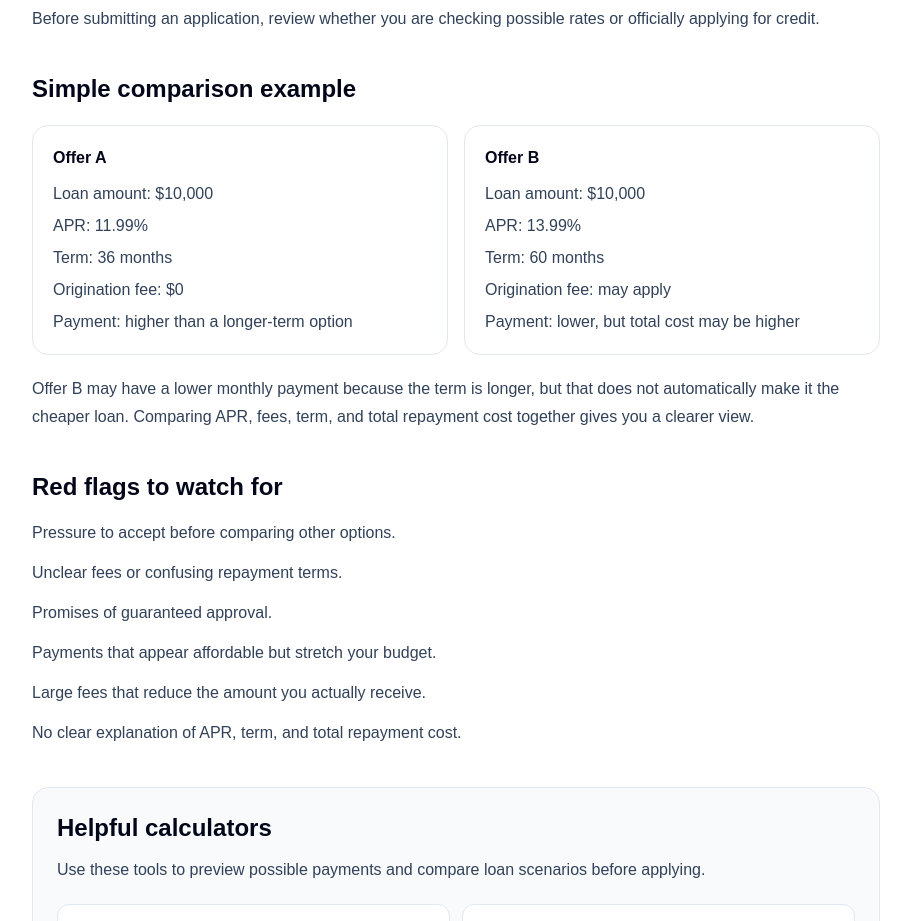
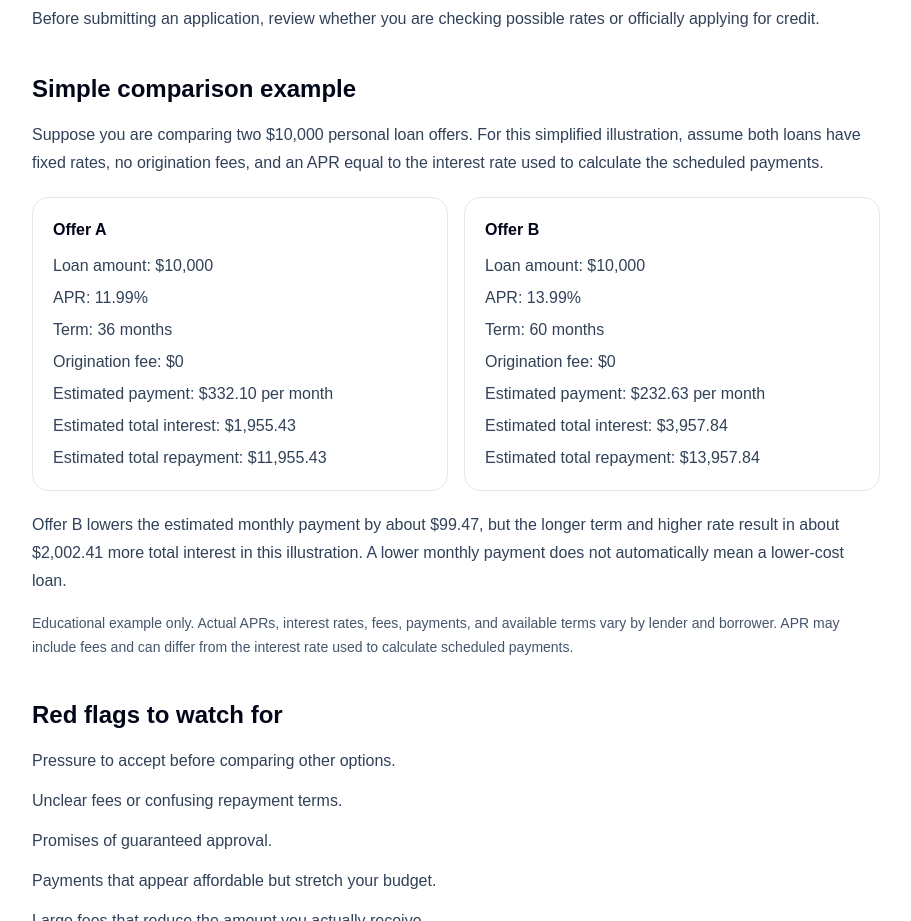
Before and after one commit to 39jorgegonzalez-lab/myloanpreview, a Next.js app: page /learning-center/how-to-compare-personal-loan-offers in a window 1280 px wide. Shown: the part 2200-3121 px from the top of the page, without its empty margins (184-1095 px from the left). Built offline with nearby package versions, Linux system fonts and the light colour scheme.

Commit message:
SEO: Add personal loan offer cost comparison

```diff
--- a/app/learning-center/how-to-compare-personal-loan-offers/page.tsx
+++ b/app/learning-center/how-to-compare-personal-loan-offers/page.tsx
@@ -217,7 +217,12 @@ export default function HowToComparePersonalLoanOffersPage() {
             <h2 className="text-2xl font-bold text-slate-950">
               Simple comparison example
             </h2>
-
+            <p className="mt-4 leading-7 text-slate-700">
+              Suppose you are comparing two $10,000 personal loan offers. For
+              this simplified illustration, assume both loans have fixed rates,
+              no origination fees, and an APR equal to the interest rate used
+              to calculate the scheduled payments.
+            </p>
             <div className="mt-5 grid gap-4 sm:grid-cols-2">
               <div className="rounded-2xl border border-slate-200 p-5">
                 <h3 className="font-semibold text-slate-950">Offer A</h3>
@@ -226,7 +231,9 @@ export default function HowToComparePersonalLoanOffersPage() {
                   <li>APR: 11.99%</li>
                   <li>Term: 36 months</li>
                   <li>Origination fee: $0</li>
-                  <li>Payment: higher than a longer-term option</li>
+                  <li>Estimated payment: $332.10 per month</li>
+                  <li>Estimated total interest: $1,955.43</li>
+                  <li>Estimated total repayment: $11,955.43</li>
                 </ul>
               </div>
 
@@ -236,17 +243,26 @@ export default function HowToComparePersonalLoanOffersPage() {
                   <li>Loan amount: $10,000</li>
                   <li>APR: 13.99%</li>
                   <li>Term: 60 months</li>
-                  <li>Origination fee: may apply</li>
-                  <li>Payment: lower, but total cost may be higher</li>
+                  <li>Origination fee: $0</li>
+                  <li>Estimated payment: $232.63 per month</li>
+                  <li>Estimated total interest: $3,957.84</li>
+                  <li>Estimated total repayment: $13,957.84</li>
                 </ul>
               </div>
             </div>
 
             <p className="mt-5 leading-7 text-slate-700">
-              Offer B may have a lower monthly payment because the term is
-              longer, but that does not automatically make it the cheaper loan.
-              Comparing APR, fees, term, and total repayment cost together gives
-              you a clearer view.
+              Offer B lowers the estimated monthly payment by about $99.47, but
+              the longer term and higher rate result in about $2,002.41 more
+              total interest in this illustration. A lower monthly payment does
+              not automatically mean a lower-cost loan.
+            </p>
+
+            <p className="mt-4 text-sm leading-6 text-slate-600">
+              Educational example only. Actual APRs, interest rates, fees,
+              payments, and available terms vary by lender and borrower. APR
+              may include fees and can differ from the interest rate used to
+              calculate scheduled payments.
             </p>
           </section>
 
```
